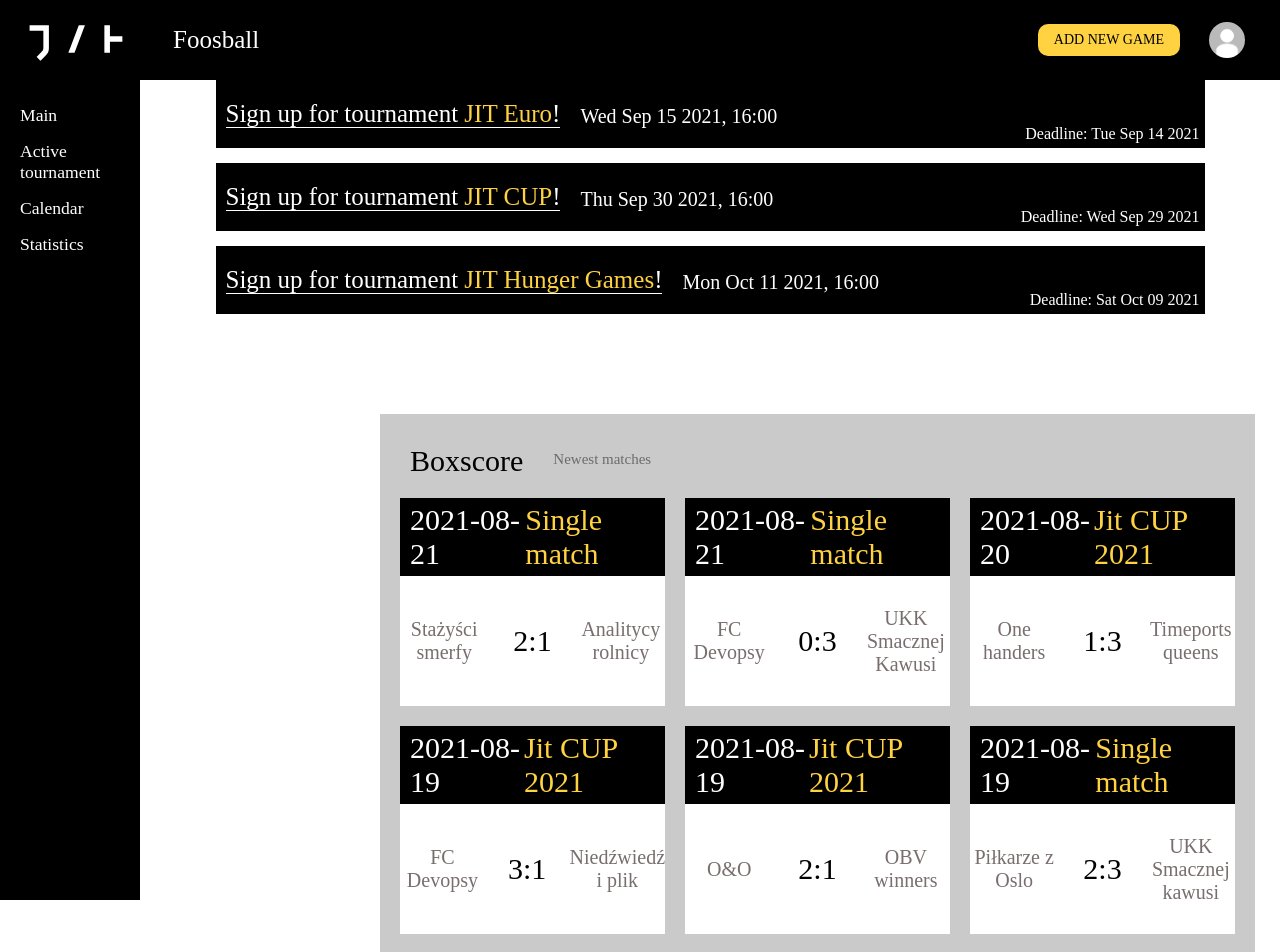
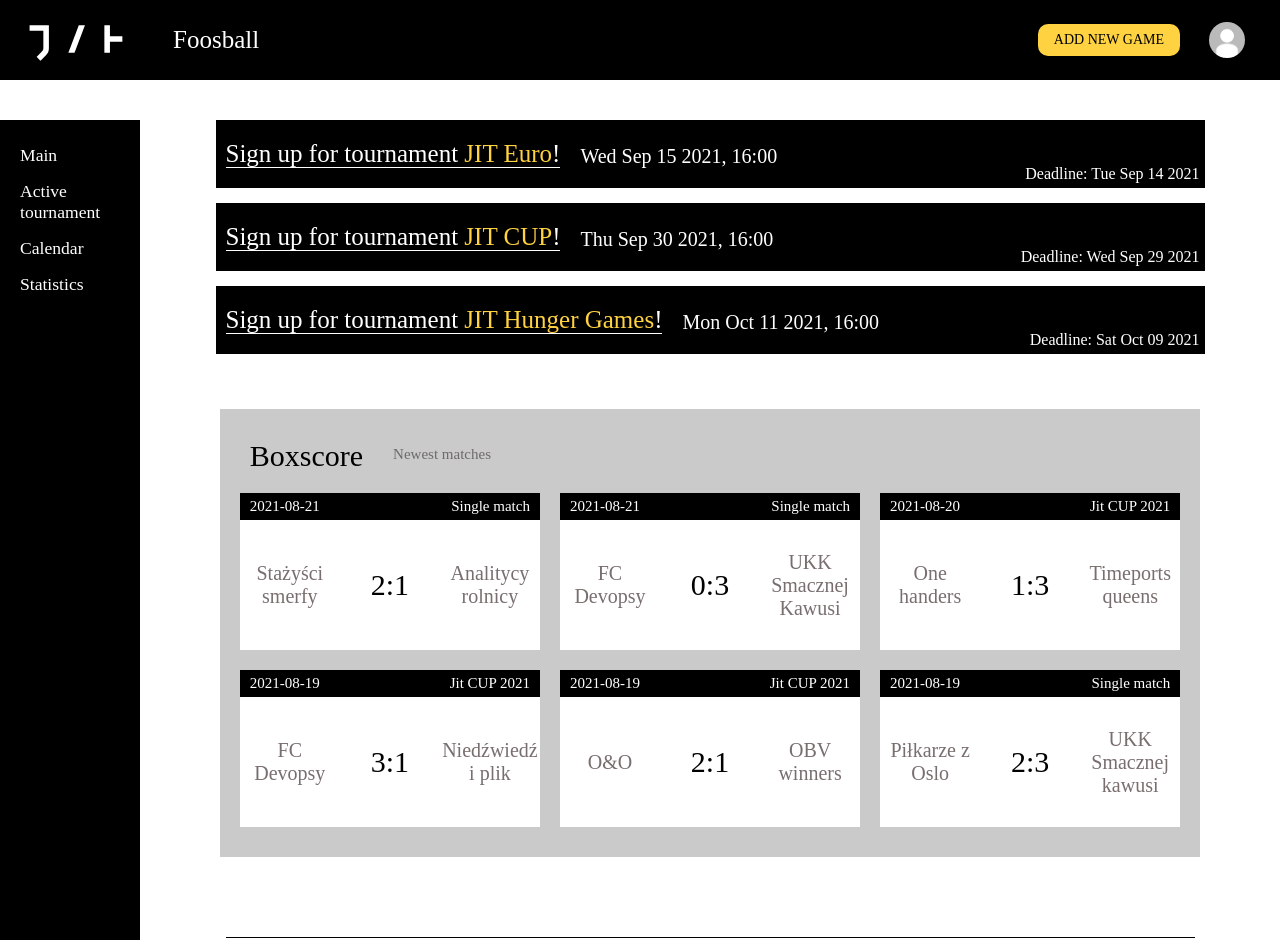
Before and after one commit to wolnikowa/foosball, a React app: page / in a window 1280 px wide. Shown: the top 952 px of the page. Built offline with nearby package versions, Linux system fonts and the light colour scheme.

Commit message:
fixed fonts-size on main

```diff
--- a/src/App.js
+++ b/src/App.js
@@ -4,11 +4,7 @@ import Nav from "./components/Nav";
 import DefaultPage from "./components/Main";
 import { BrowserRouter as Router, Route, Switch } from "react-router-dom";
 import { IntlProvider } from "react-intl";
-
-import Boxscore from "./components/BoxScore";
 import ActiveTournamentBody from "./components/ActiveTournamentsBody";
-
-
 import "./globalStyles.scss";
 import GroupsTable from "./components/ActiveTournamentGroups";
 import TournamentEdition from "./components/TournamentEdition";
@@ -24,10 +20,6 @@ const App = () => (
 					<Switch>
 						<Route exact path="/">
 							<DefaultPage />
-
-
-							<Boxscore/>
-
 
 							<GroupsTable />
 
--- a/src/components/ActiveTournaments/index.js
+++ b/src/components/ActiveTournaments/index.js
@@ -1,7 +1,7 @@
 import React from "react";
 import "./styles.scss";
 import EditIcon from '@material-ui/icons/Edit';
-const BoxscoreMatch = ({ date, name }) => {
+const ActiveTournaments = ({ date, name }) => {
 	return (
 		<div className="box">
 			<div className="boxHeader">
@@ -18,4 +18,4 @@ const BoxscoreMatch = ({ date, name }) => {
 	);
 };
 
-export default BoxscoreMatch;
+export default ActiveTournaments;
--- a/src/components/BoxScore/index.js
+++ b/src/components/BoxScore/index.js
@@ -49,6 +49,7 @@ const mock_data_boxscore = [
 
 const Boxscore = () => {
 	return (
+		<div className="boxScoreContent">
 		<div className="boxscoreBody">
 			<div className="boxscoreHeader">
 				<span>Boxscore</span>
@@ -65,7 +66,7 @@ const Boxscore = () => {
 					/>
 				))}
 			</div>
-		</div>
+		</div></div>
 	);
 };
 
--- a/src/components/BoxScore/styles.scss
+++ b/src/components/BoxScore/styles.scss
@@ -1,11 +1,14 @@
 @import "../base.scss";
 
-.boxscoreBody{
+.boxScoreContent{
+width:100%;
+display:flex;
+justify-content: center;
+
+    >.boxscoreBody{
         background-color: rgb(202, 202, 202);
         width:75%;
-    margin-left: 240px;
-    margin-bottom: 40px;
-    margin-top:40px;
+        margin:40px 7%;
         padding: 10px 10px;
         >.boxscoreHeader{
             display:flex;
@@ -23,7 +26,8 @@
             }
 
         }
-}        .flexBoxes{
+    }}
+        .flexBoxes{
             display:flex;
             flex-flow: row wrap;
             flex:1fr 1fr 1fr;
--- a/src/components/BoxscoreMatch/index.js
+++ b/src/components/BoxscoreMatch/index.js
@@ -3,11 +3,11 @@ import "./styles.scss";
 const BoxscoreMatch = ({ date, matchName, teamName1, teamName2, score }) => {
 	return (
 		<div className="box">
-			<div className="boxHeader">
+			<div className="boxHeaderMatch">
 				<span>{date.toISOString().slice(0, 10)}</span>
 				<p>{matchName}</p>
 			</div>
-			<div className="boxBody">
+			<div className="boxBodyMatch">
 				<p>{teamName1}</p>
 				<p className="score">{score}</p>
 				<p>{teamName2}</p>
--- a/src/components/BoxscoreMatch/styles.scss
+++ b/src/components/BoxscoreMatch/styles.scss
@@ -3,7 +3,7 @@
 .box{
     flex:30%;
     margin: 0 10px 20px 10px;
-    .boxHeader{
+    .boxHeaderMatch{
         background-color: black;
         color:white;
         display:flex;
@@ -12,7 +12,7 @@
         font-size: 15px;
         padding:5px 10px;
     }
-    .boxBody{
+    .boxBodyMatch{
         display:flex;
         flex-direction: row;
         flex-wrap: nowrap;
--- a/src/components/Main/index.js
+++ b/src/components/Main/index.js
@@ -1,6 +1,6 @@
 import React from "react";
 import SignUpBox from "../SignUpForTournamentBox";
-
+import Boxscore from "./../BoxScore";
 import "./styles.scss";
 
 const MOCK_DATA = [
@@ -27,7 +27,7 @@ const MOCK_DATA = [
 const DefaultPage = () => {
 	return (
 
-		<div className="height">
+		<div className="signUpBoxes">
 
 			{MOCK_DATA.map((tournament) => (
 				<SignUpBox
@@ -38,7 +38,7 @@ const DefaultPage = () => {
 				/>
 			))}
 
-
+		<Boxscore />
 
 		</div>
 
--- a/src/components/Main/styles.scss
+++ b/src/components/Main/styles.scss
@@ -1,4 +1,4 @@
 @import "./../base.scss";
-.height{
-    margin-top: 80px;
+.signUpBoxes{
+    margin-top: 120px;
 }
--- a/src/components/Nav/styles.scss
+++ b/src/components/Nav/styles.scss
@@ -6,6 +6,7 @@
     width:120px;
     background-color: $black;
     padding:10px;
+    // margin-top: -40px;
     >.tabs{
         margin-top:15px;
         margin-left:10px;
--- a/src/components/TournamentEdition/index.js
+++ b/src/components/TournamentEdition/index.js
@@ -1,7 +1,7 @@
 import React from "react";
 import Edition from "../TournamentEditionBody";
 import EditIcon from '@material-ui/icons/Edit';
-
+import './styles.scss';
 
 const tournamentEditionFields = [
 	{
--- /dev/null
+++ b/src/components/TournamentEdition/styles.scss
@@ -0,0 +1,24 @@
+@import './../base.scss';
+
+.boxscoreBody{
+    background-color: rgb(202, 202, 202);
+    width:75%;
+    margin:40px 7%;
+    padding: 10px 10px;
+    >.boxscoreHeader{
+        display:flex;
+        flex-direction: row;
+        justify-content: flex-start;
+        padding:20px;
+            >span{
+                font-size: 30px;
+            }
+        >p{
+            color:rgb(110, 106, 106);
+            font-size:15px;
+            padding-left:30px;
+            line-height: 30px;
+        }
+
+    }
+}
--- a/src/globalStyles.scss
+++ b/src/globalStyles.scss
@@ -13,5 +13,5 @@ body {
 }
 .contentPage {
 	margin-left: 140px;
-    margin-top:60px;
+    margin-top:120px;
 }
```
Lines whose indentation alone changed are shown as unchanged.
